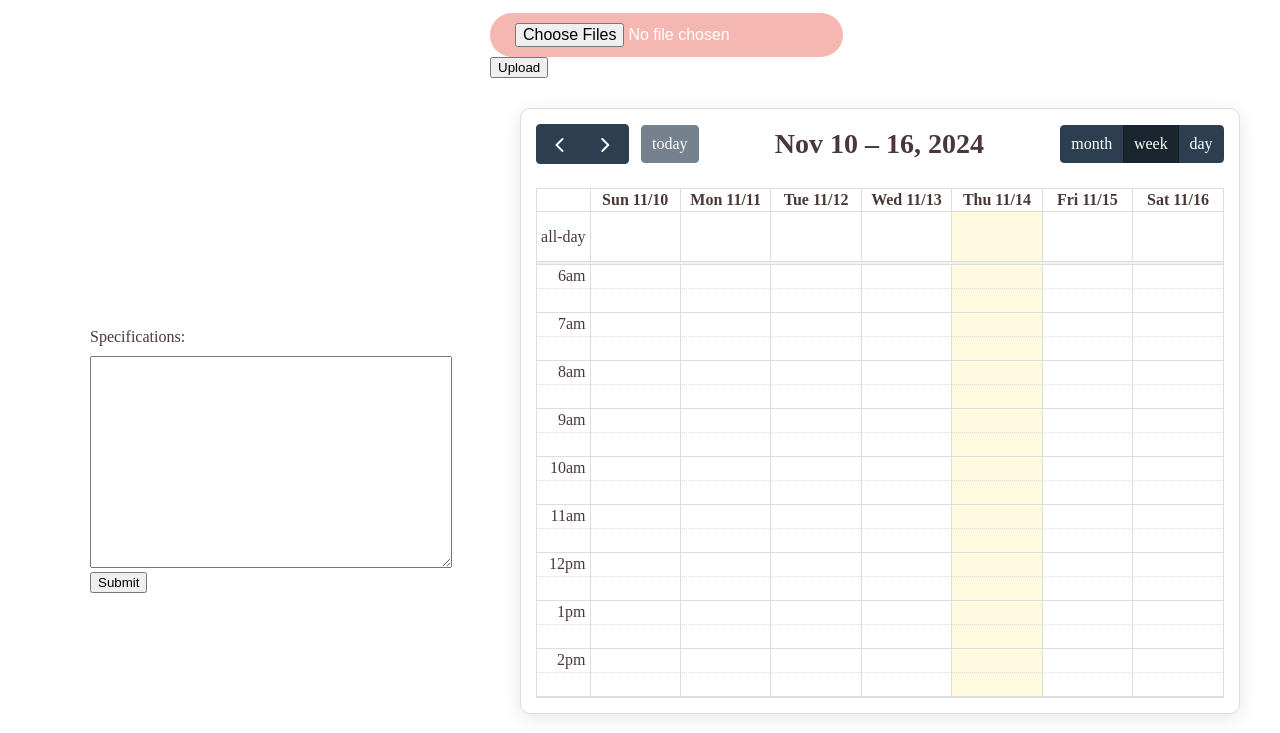
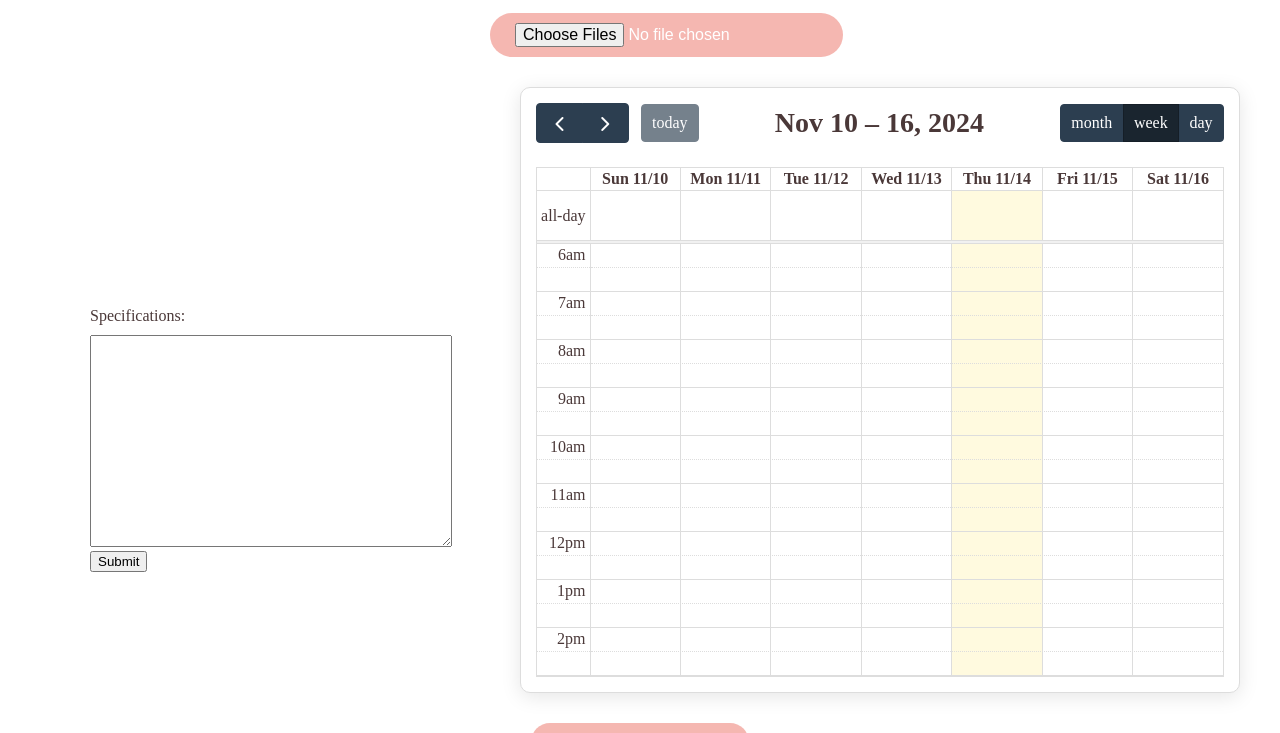
Before and after one commit to CS196Illinois/FA24-Group14, a website: page Project/public/index.html in a window 1280 px wide. Shown: the part 367-1100 px from the top of the page. Drawn offline with nearby package versions, Linux system fonts and the light colour scheme.

Commit message:
removed extra upload button

```diff
--- a/Project/public/index.html
+++ b/Project/public/index.html
@@ -192,7 +192,7 @@
         <div class="upload-btn">
             <form id="uploadForm" enctype="multipart/form-data">
                 <input type="file" id="upload" accept=".ics" multiple />
-                <button type="submit">Upload</button>
+                <!-- <button type="submit">Upload</button> --> <!-- don't need -->
             </form>
         </div>
 
```
